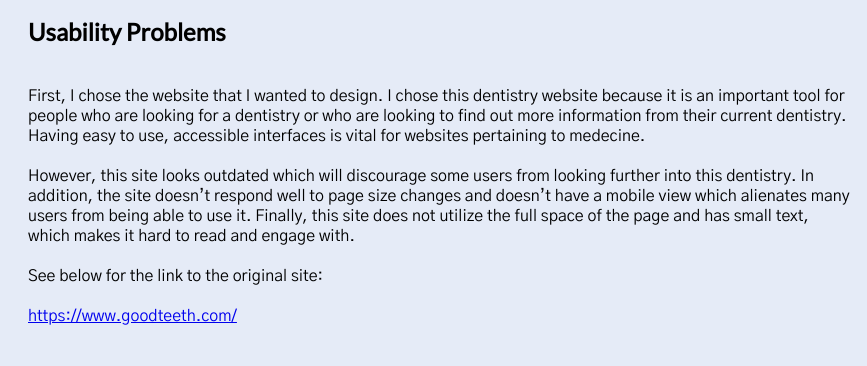
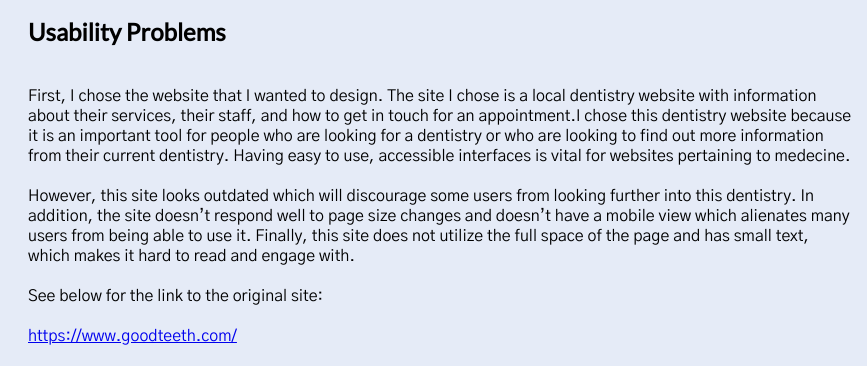
Before and after one commit to helium-balloon/responsive-redesign, a plain HTML site: page index.html in a window 1280 px wide. Shown: the part 145-511 px from the top of the page, 0-867 px from the left. Drawn offline with Linux system fonts and the light colour scheme.

Commit message:
feat: small edit to usability problems paragraph

```diff
--- a/index.html
+++ b/index.html
@@ -29,12 +29,14 @@
         <div class="row">
           <div>
             <p>
-              First, I chose the website that I wanted to design. I chose this
-              dentistry website because it is an important tool for people who
-              are looking for a dentistry or who are looking to find out more
-              information from their current dentistry. Having easy to use,
-              accessible interfaces is vital for websites pertaining to
-              medecine. <br />
+              First, I chose the website that I wanted to design. The site I
+              chose is a local dentistry website with information about their
+              services, their staff, and how to get in touch for an
+              appointment.I chose this dentistry website because it is an
+              important tool for people who are looking for a dentistry or who
+              are looking to find out more information from their current
+              dentistry. Having easy to use, accessible interfaces is vital for
+              websites pertaining to medecine. <br />
               <br />
               However, this site looks outdated which will discourage some users
               from looking further into this dentistry. In addition, the site
```
